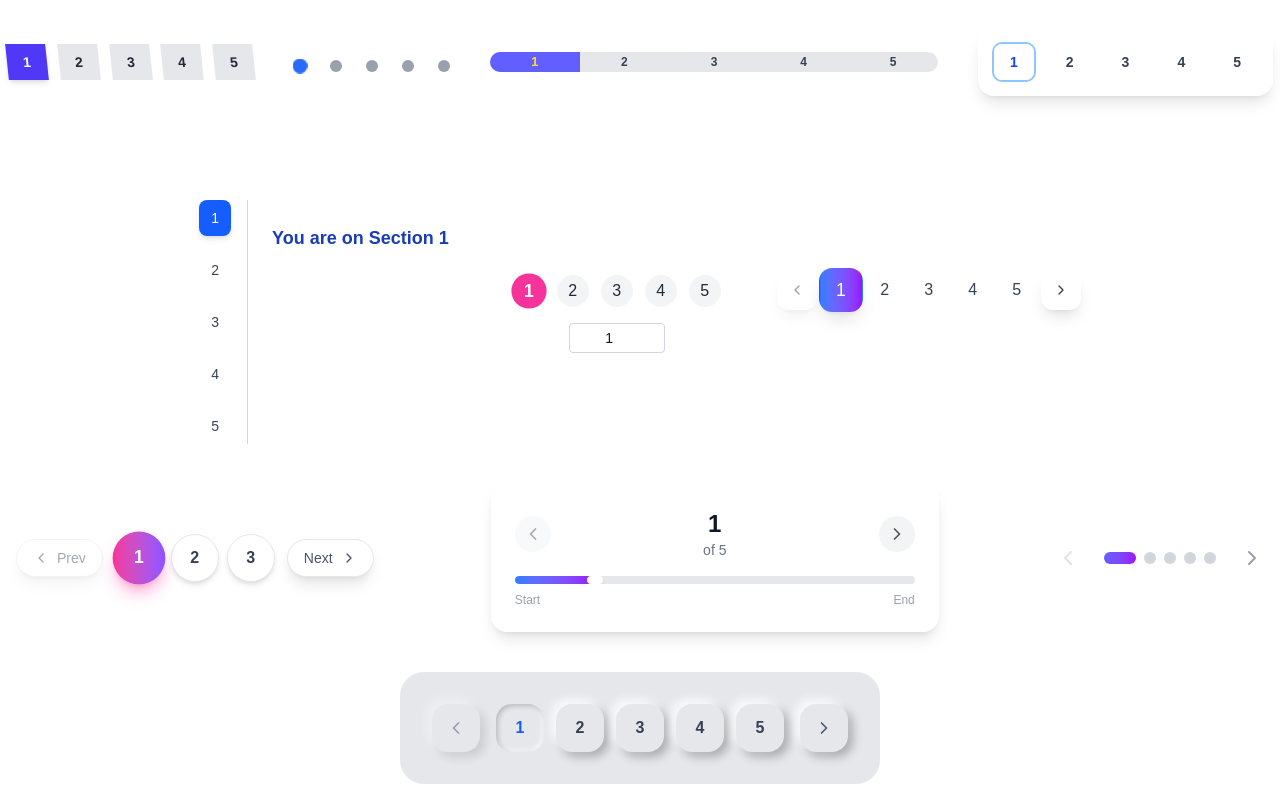
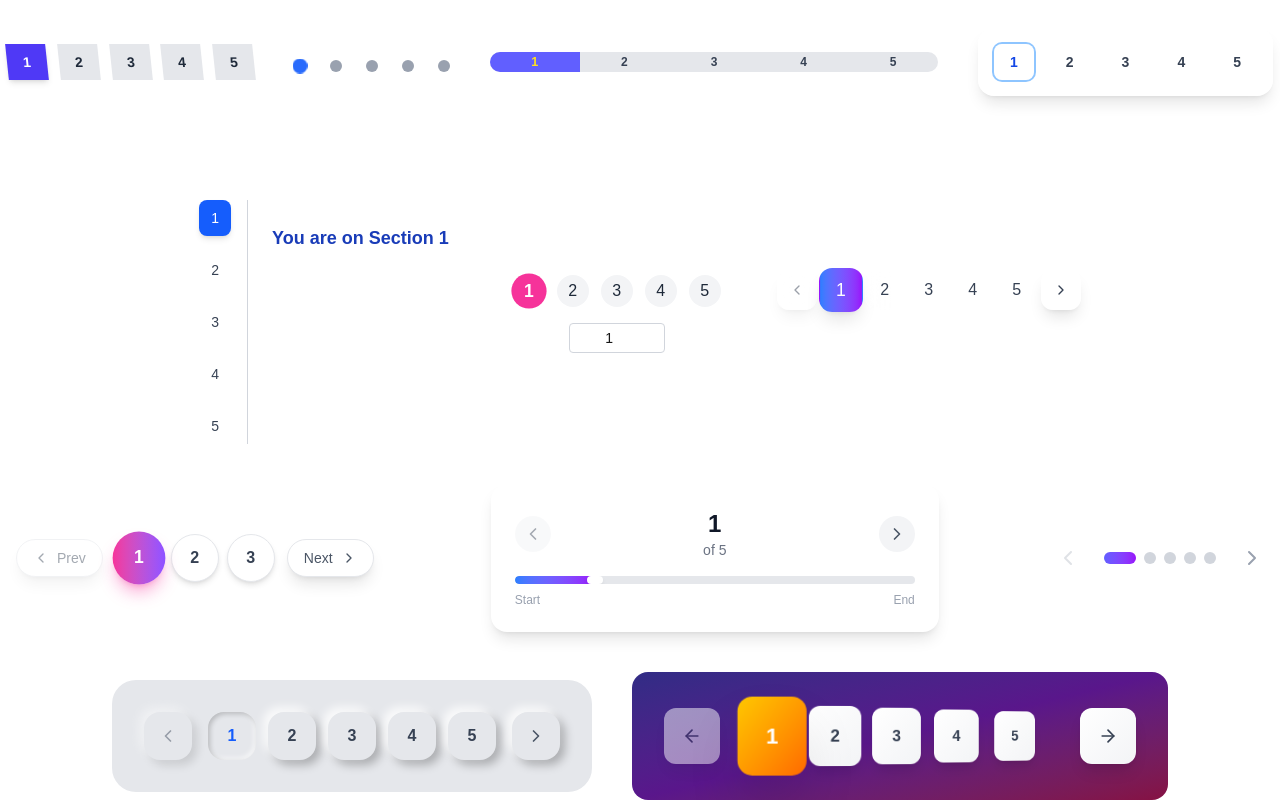
Before and after one commit to Prohor722/tailwind_compoenets, a Next.js app: page /pagination in a window 1280 px wide. Shown: the part 886-1686 px from the top of the page. Built offline with nearby package versions, Linux system fonts and the light colour scheme.

Commit message:
another pagination added

```diff
--- a/app/pagination/page.tsx
+++ b/app/pagination/page.tsx
@@ -898,8 +898,7 @@ const PaginationPage = () => {
               <button
                 key={pageNum}
                 onClick={() => onPageChange(pageNum)}
-              className={`w-12 h-12 rounded-2xl font-semibold transition-all duration-200 ${
-                currentPage === pageNum
+                className={`w-12 h-12 rounded-2xl font-semibold transition-all duration-200 ${currentPage === pageNum
                   ? 'bg-gray-200 shadow-[inset_2px_2px_5px_rgba(0,0,0,0.2),inset_-2px_-2px_5px_rgba(255,255,255,0.7)] text-blue-600'
                   : 'bg-gray-200 shadow-[-5px_-5px_10px_rgba(255,255,255,0.8),5px_5px_10px_rgba(0,0,0,0.25)] hover:shadow-[-2px_-2px_5px_rgba(255,255,255,0.8),2px_2px_5px_rgba(0,0,0,0.25)] text-gray-700'
                   }`}
@@ -919,6 +918,68 @@ const PaginationPage = () => {
         </button>
       </div>
 
+      {/* Pagination 35  */}
+      <div className="flex items-center justify-center space-x-6 p-8 bg-gradient-to-br from-indigo-900 via-purple-900 to-pink-900 rounded-2xl">
+        <button
+          onClick={() => onPageChange(currentPage - 1)}
+          disabled={currentPage === 1}
+          className="group relative w-14 h-14 bg-gradient-to-br from-white to-gray-100 rounded-xl shadow-lg hover:shadow-2xl transform hover:-translate-y-1 transition-all duration-300 disabled:opacity-50 disabled:cursor-not-allowed disabled:transform-none flex items-center justify-center"
+        >
+          <div className="absolute inset-0 bg-gradient-to-br from-blue-400 to-purple-500 rounded-xl opacity-0 group-hover:opacity-20 transition-opacity duration-300" />
+          <ArrowLeft className="text-gray-700 relative z-10" size={20} />
+        </button>
+
+        <div className="relative flex items-center space-x-2">
+          {Array.from({ length: Math.min(5, totalPages) }, (_, i) => {
+            let pageNum;
+            if (totalPages <= 5) {
+              pageNum = i + 1;
+            } else if (currentPage <= 3) {
+              pageNum = i + 1;
+            } else if (currentPage >= totalPages - 2) {
+              pageNum = totalPages - 4 + i;
+            } else {
+              pageNum = currentPage - 2 + i;
+            }
+
+            const isActive = currentPage === pageNum;
+            const distance = Math.abs(i - Math.min(4, currentPage - 1));
+
+            return (
+              <button
+                key={pageNum}
+                onClick={() => onPageChange(pageNum)}
+                className={`relative w-14 h-16 rounded-xl font-bold text-lg transition-all duration-500 transform-gpu ${isActive
+                    ? 'bg-gradient-to-br from-yellow-400 to-orange-500 text-white shadow-2xl scale-110 z-20'
+                    : 'bg-gradient-to-br from-white to-gray-100 text-gray-700 shadow-lg hover:shadow-xl hover:scale-105'
+                  }`}
+                style={{
+                  transform: `
+                  perspective(1000px)
+                  rotateY(${distance * 5}deg)
+                  translateZ(${isActive ? '20px' : `-${distance * 10}px`})
+                  scale(${isActive ? 1.1 : 1 - distance * 0.05})
+                `,
+                  zIndex: isActive ? 20 : 10 - distance
+                }}
+              >
+                <div className="absolute inset-0 bg-gradient-to-br from-blue-400/20 to-purple-500/20 rounded-xl opacity-0 hover:opacity-100 transition-opacity duration-300" />
+                <span className="relative z-10">{pageNum}</span>
+              </button>
+            );
+          })}
+        </div>
+
+        <button
+          onClick={() => onPageChange(currentPage + 1)}
+          disabled={currentPage === totalPages}
+          className="group relative w-14 h-14 bg-gradient-to-br from-white to-gray-100 rounded-xl shadow-lg hover:shadow-2xl transform hover:-translate-y-1 transition-all duration-300 disabled:opacity-50 disabled:cursor-not-allowed disabled:transform-none flex items-center justify-center"
+        >
+          <div className="absolute inset-0 bg-gradient-to-br from-blue-400 to-purple-500 rounded-xl opacity-0 group-hover:opacity-20 transition-opacity duration-300" />
+          <ArrowRight className="text-gray-700 relative z-10" size={20} />
+        </button>
+      </div>
+
     </div>
   );
 };
```
Lines whose indentation alone changed are shown as unchanged.
